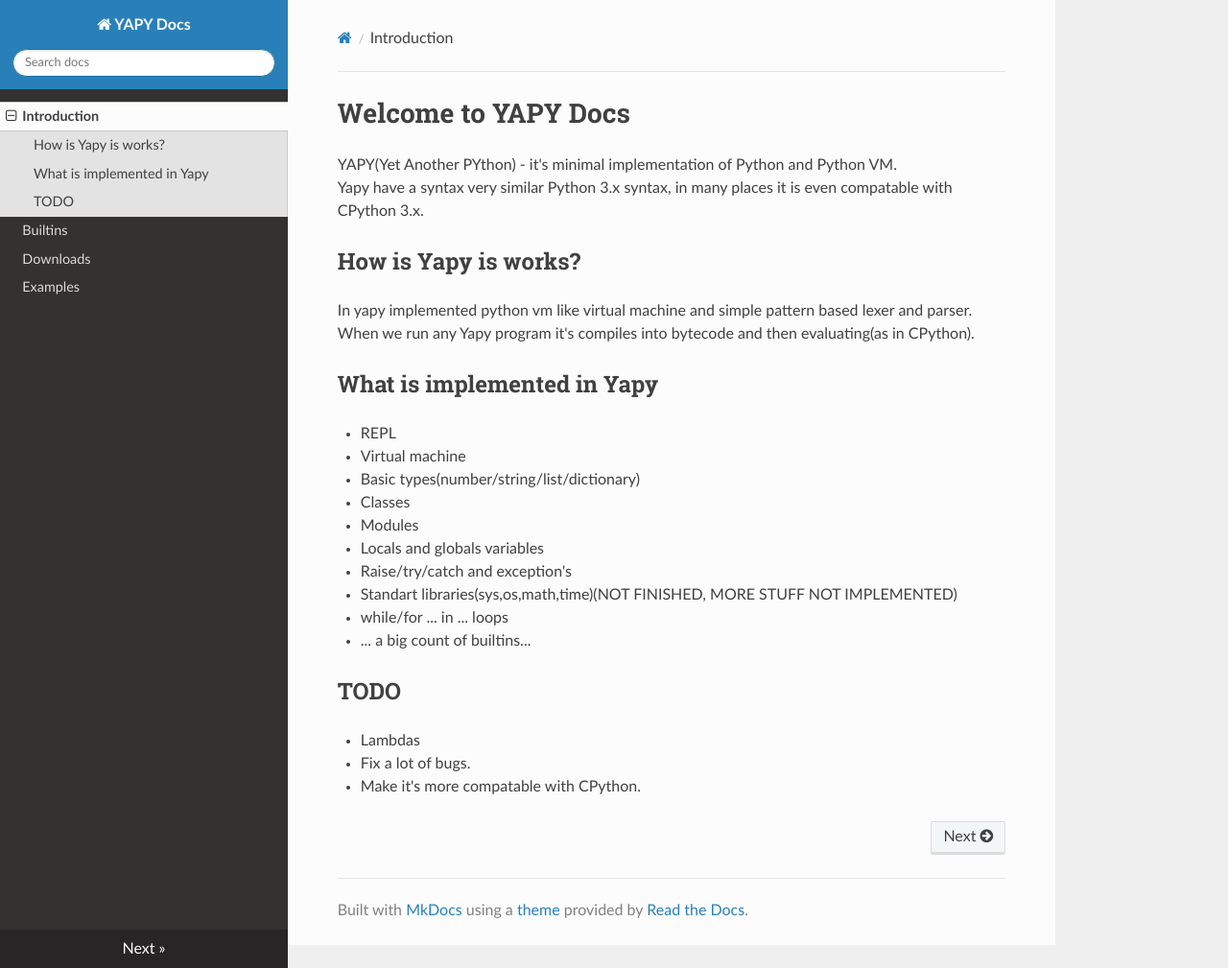
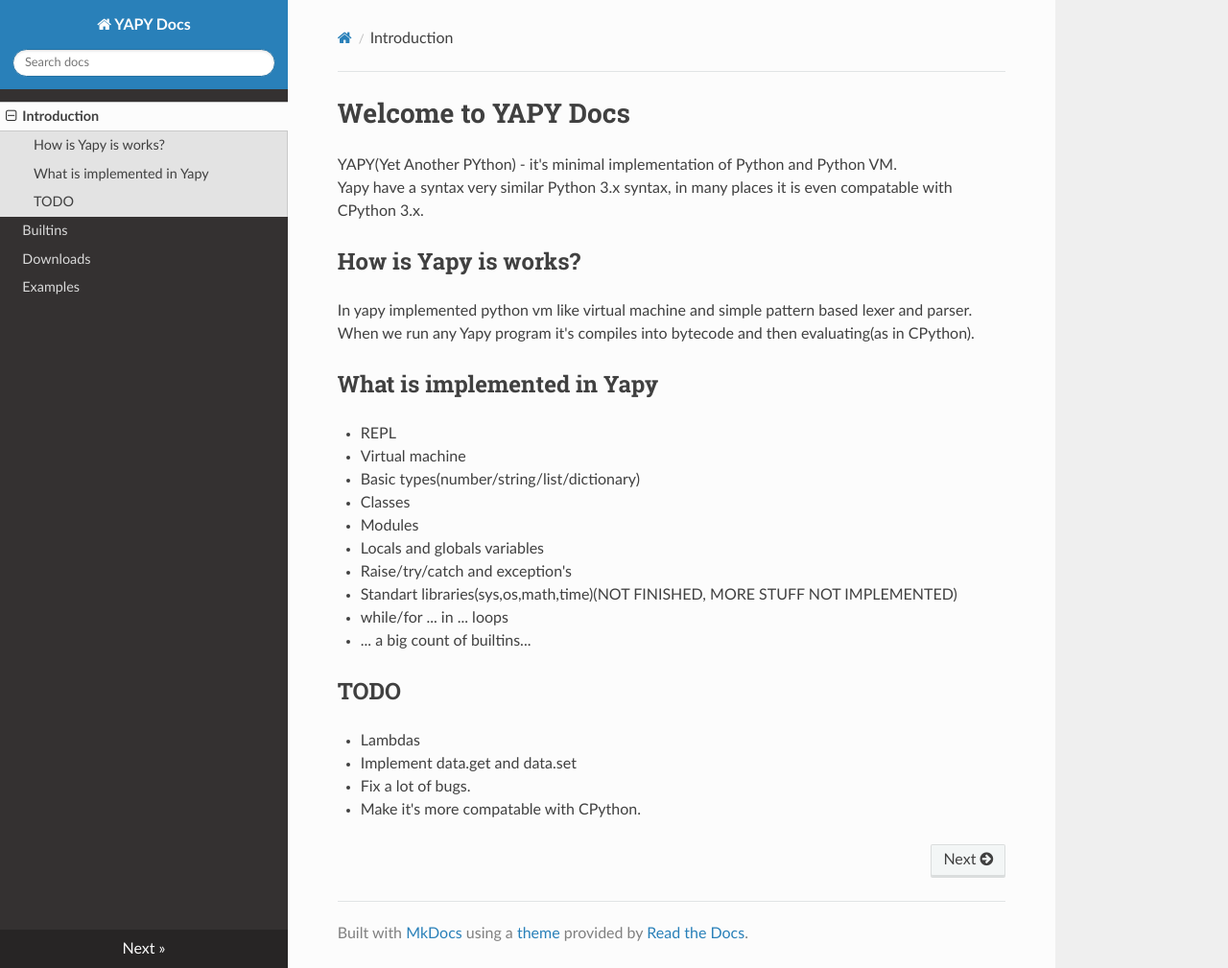
Before and after one commit to SLNETAIGA/YAPY-DOCS, an MkDocs documentation site: the page built from docs/index.md, in a window 1280 px wide and 1009 px high. Shown: the whole window at 96% size. Built offline with MkDocs 1.6.1, drawn with Linux system fonts in a browser that asks for light colours; nearby versions of some CDN libraries; old or Windows-style settings are respelled for this version of MkDocs.

Commit message:
Update TODO

```diff
--- a/docs/index.md
+++ b/docs/index.md
@@ -21,5 +21,6 @@ When we run any Yapy program it's compiles into bytecode and then evaluating(as
 
 ## TODO
 * Lambdas
+* Implement data.get and data.set
 * Fix a lot of bugs.
 * Make it's more compatable with CPython.
```
